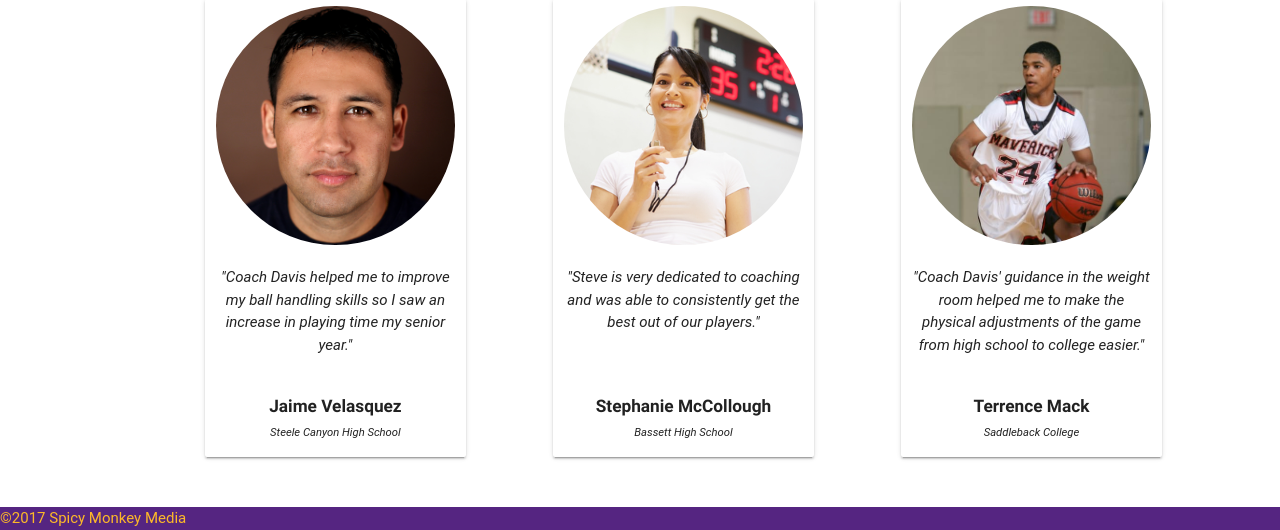
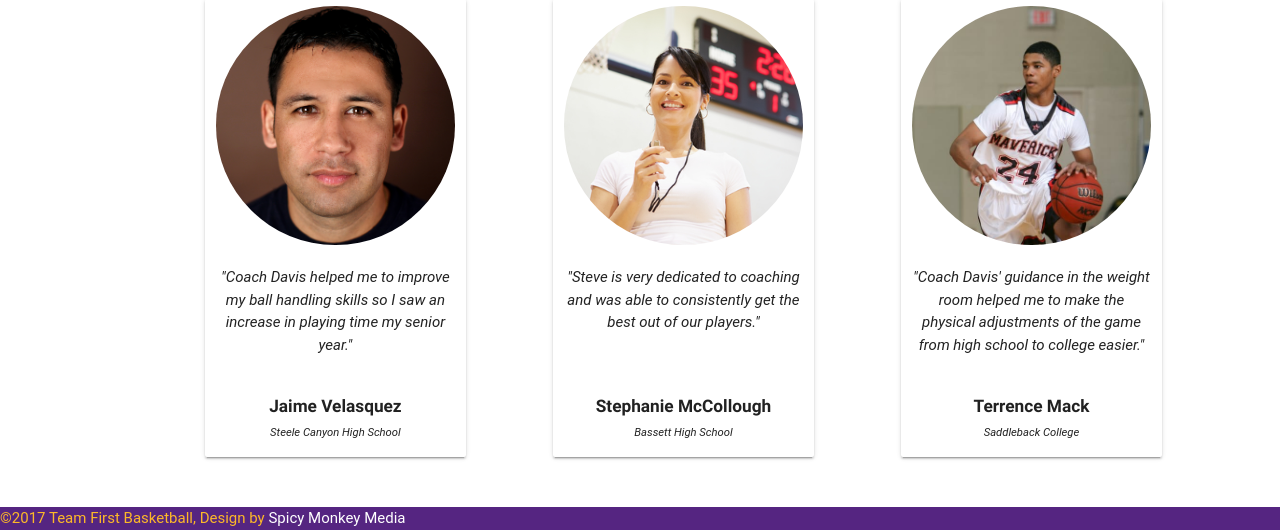
Before and after one commit to kevintrogers/team-first-basketball, a PHP site: page / in a window 1280 px wide. Shown: the part 2642-3172 px from the top of the page. Run offline with PHP 8.4, Linux system fonts and the light colour scheme; some libraries are stand-ins or nearby versions; some web fonts are replaced.

Commit message:
added link to footer and added styling

```diff
--- a/css/style.css
+++ b/css/style.css
@@ -6,7 +6,7 @@
   font-family: "Oswald", cursive;
   font-style: italic;
   position: relative;
-  bottom: -64px;
+  top: 64px;
   margin-bottom: 64px; }
 
 /*.brand-logo {
@@ -127,6 +127,12 @@ footer {
   background-color: #552581;
   color: #fdb928; }
 
+footer a {
+  color: #fff; }
+
+footer a:hover {
+  color: #fdb928; }
+
 /*
  * Author: http://stuffandnonsense.co.uk/blog/about/hardboiled_css3_media_queries/
  */
--- a/index.html
+++ b/index.html
@@ -30,7 +30,7 @@
 
     <body ng-app="app" ng-controller="MainController as main">
 
-  <div class='baner' id='home'>
+
     <nav>
       <div class="nav-wrapper row">
         <a href="#" class="brand-logo right">
@@ -47,6 +47,7 @@
         </ul>
       </div>
     </nav>
+      <div class='baner' id='home'>
   </div>
 
   <section id='about' class='row'>
@@ -163,7 +164,7 @@
 
   <footer >
     <div class=-'row'>
-      <span class='copyright'>&copy;2017 Spicy Monkey Media</span>
+      <span class='copyright'>&copy;2017 Team First Basketball, Design by <a href='http://spicymonkeymedia.com/'>Spicy Monkey Media</a></span>
     </div>
 
 </footer>
--- a/scss/style.scss
+++ b/scss/style.scss
@@ -14,10 +14,8 @@ $bounce-time: 2s;
   font-family: $basefont;
   font-style: italic;
   position: relative;
-  bottom: -64px;
+  top: 64px;
   margin-bottom: 64px;
-
-
 }
 /*.brand-logo {
       color: yellow !important;
@@ -170,6 +168,12 @@ footer {
     background-color: $laker-purple;
     color: $laker-gold;
 }
+footer a {
+    color:#fff;
+}
+footer a:hover {
+    color: $laker-gold;
+}
 /*
  * Author: http://stuffandnonsense.co.uk/blog/about/hardboiled_css3_media_queries/
  */
```
